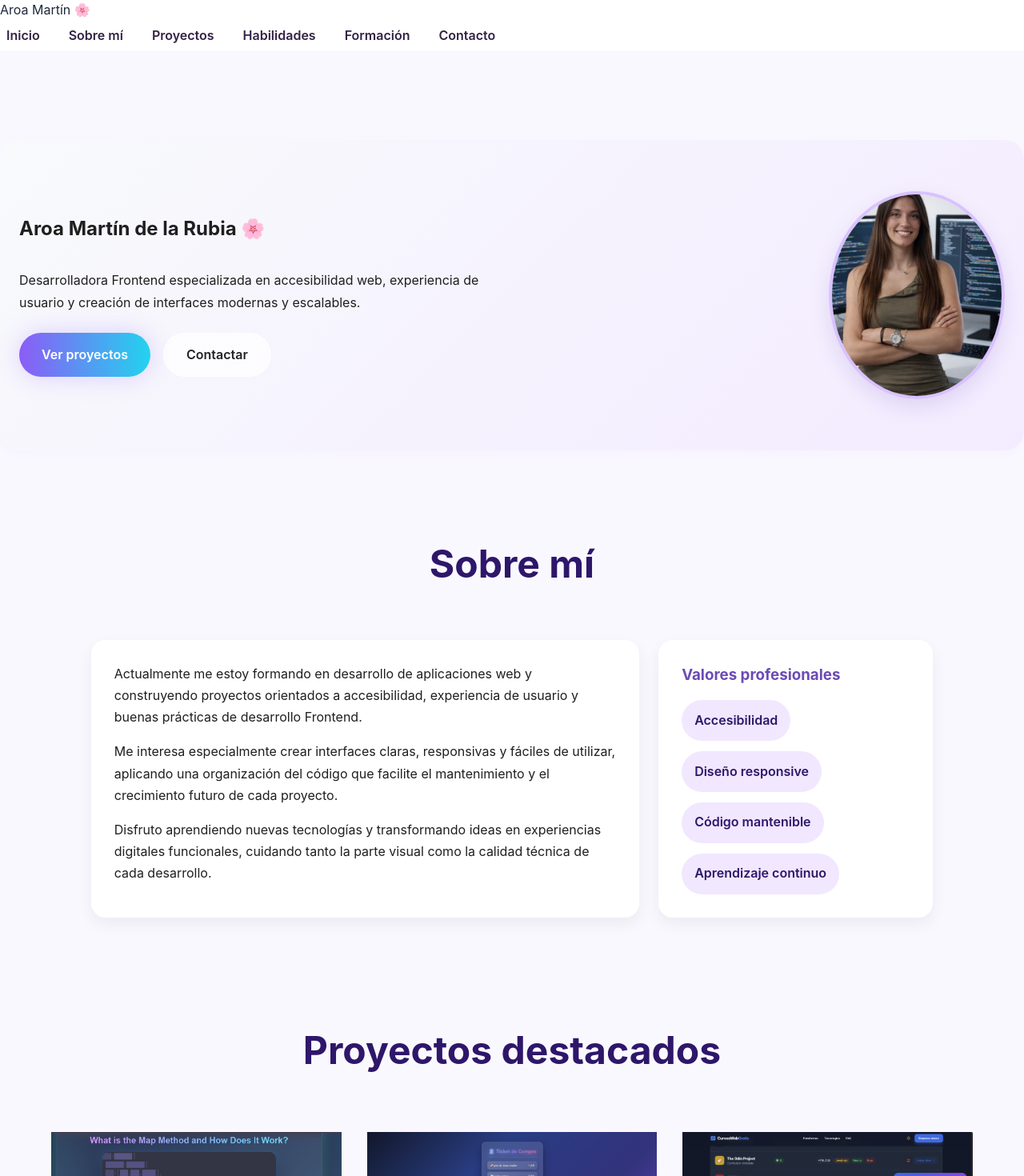
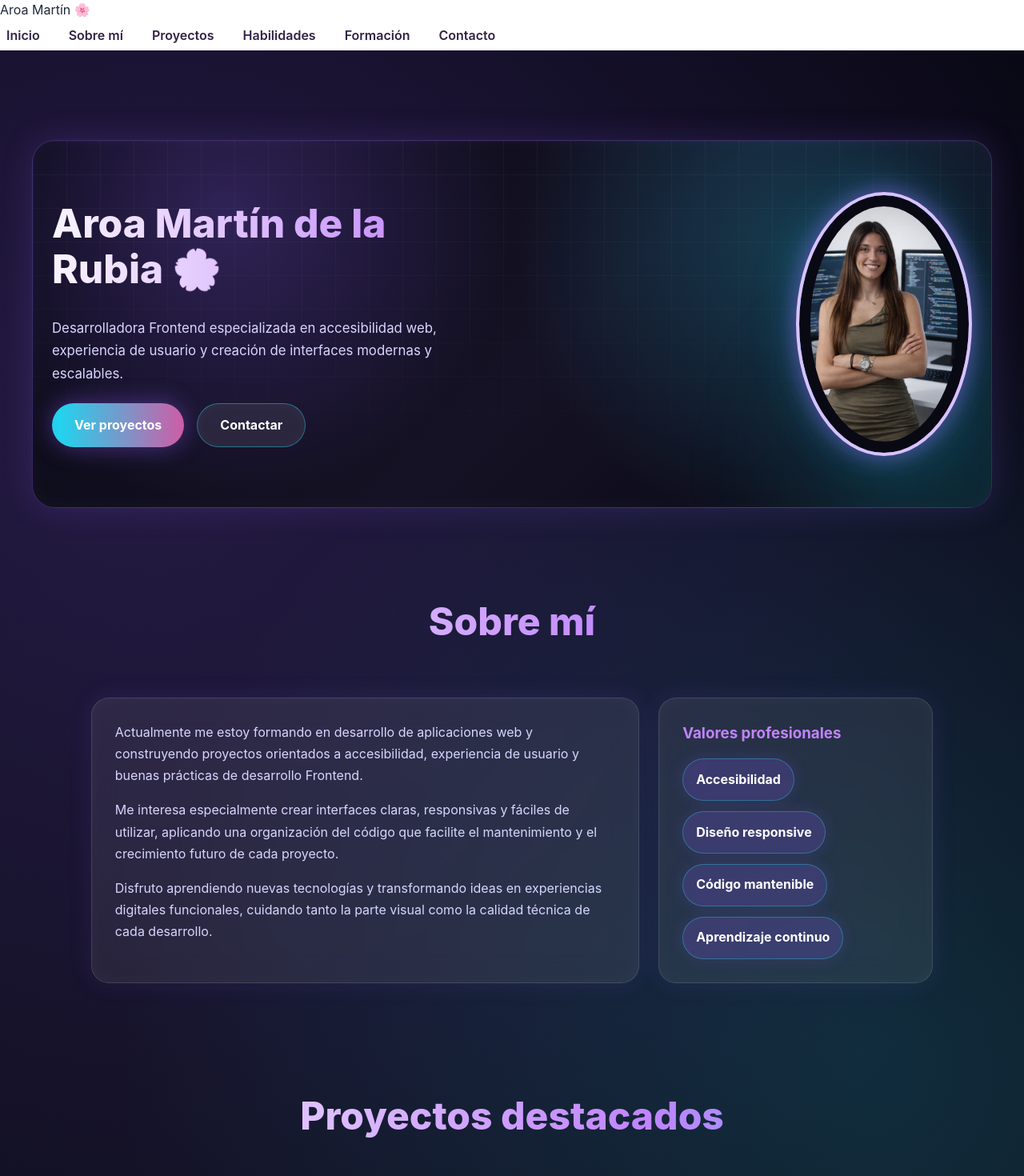
Before and after one commit to Aroa-coder/mi-proyecto-final, a React (Vite) app: page / in a window 1280 px wide. Shown: the top 1470 px of the page at 80% size. Built offline with nearby package versions, Linux system fonts and the light colour scheme.

Commit message:
consigo efecto que quiero

```diff
--- a/src/components/Hero/Hero.module.css
+++ b/src/components/Hero/Hero.module.css
@@ -1,155 +1,209 @@
 /* =========================
-   HERO
+   HERO FUTURISTA
 ========================= */
+
 .hero {
+  position: relative;
+  overflow: hidden;
+
   display: flex;
-  flex-direction: column-reverse; /* Mobile-first: la foto arriba visualmente si es responsive, o abajo según prefieras. Vamos a dejarlo en column-reverse para que la imagen no aplaste el texto en móviles */
+  flex-direction: column-reverse;
   align-items: center;
   justify-content: center;
   gap: 2rem;
+
+  width: min(100%, 1200px);
+  margin: 0 auto 2.5rem;
+
   text-align: center;
   padding: 3rem 1.5rem;
 
-  /* NUEVO: Fondo con degradado sutil que rompe el blanco y resalta muchísimo */
-  background: linear-gradient(135deg, #f8fafc 0%, #f3ebff 100%);
-  border-radius: 24px;
-  margin-bottom: 2.5rem;
-  box-shadow: 0 4px 15px rgba(108, 74, 182, 0.03);
+  background:
+    radial-gradient(circle at 20% 20%, rgba(139, 92, 246, 0.28), transparent 35%),
+    radial-gradient(circle at 80% 30%, rgba(34, 211, 238, 0.22), transparent 35%),
+    linear-gradient(135deg, #090914 0%, #151225 55%, #080812 100%);
+
+  border: 1px solid rgba(139, 92, 246, 0.35);
+  border-radius: 28px;
+
+  box-shadow:
+    0 0 40px rgba(139, 92, 246, 0.18),
+    inset 0 0 30px rgba(255, 255, 255, 0.03);
 }
 
-/* Imagen (Contenedor y proporciones móviles) */
-.hero img {
-  width: 260px;
-  height: 260px;
-  max-width: 100%;
-  border-radius: 50%;
-  object-fit: cover;
-  border: 5px solid white; /* Borde blanco intermedio para un acabado más limpio */
-  box-shadow: 0 10px 25px rgba(108, 74, 182, 0.15); /* Sombra que le da profundidad */
+.hero::before {
+  content: "";
+  position: absolute;
+  inset: 0;
+
+  background-image:
+    linear-gradient(rgba(255, 255, 255, 0.04) 1px, transparent 1px),
+    linear-gradient(90deg, rgba(255, 255, 255, 0.04) 1px, transparent 1px);
+
+  background-size: 42px 42px;
+  mask-image: linear-gradient(to bottom, black, transparent);
+  pointer-events: none;
 }
 
-/* Contenido */
+.hero::after {
+  content: "";
+  position: absolute;
+  width: 320px;
+  height: 320px;
+  right: -100px;
+  bottom: -120px;
+
+  background: rgba(34, 211, 238, 0.18);
+  filter: blur(80px);
+  border-radius: 50%;
+  pointer-events: none;
+}
+
+/* =========================
+   CONTENIDO
+========================= */
+
 .hero-content {
+  position: relative;
+  z-index: 1;
+
   display: flex;
   flex-direction: column;
-  gap: 1.5rem;
-  max-width: 60ch;
+  gap: 1.4rem;
+  max-width: 560px;
 }
 
-/* Botones */
+.hero-content h1 {
+  margin: 0;
 
-.hero-actions{
+  font-size: clamp(2rem, 4vw, 3.1rem);
+  line-height: 1.15;
+  font-weight: 800;
 
-display:flex;
+  background: linear-gradient(
+    90deg,
+    #ffffff,
+    #c084fc,
+    #22d3ee,
+    #ffffff
+  );
 
-gap:1rem;
+  background-size: 300%;
+  background-clip: text;
+  -webkit-background-clip: text;
+  color: transparent;
 
-flex-wrap:wrap;
+  animation: neonTextMove 6s ease-in-out infinite;
+}
 
-justify-content:center;
+.hero-content p {
+  margin: 0;
 
+  font-size: 1.05rem;
+  line-height: 1.7;
+  color: #d8d6ff;
+}
+
+/* =========================
+   IMAGEN DE PERFIL
+========================= */
+
+.hero img {
+  position: relative;
+  z-index: 1;
+
+  width: 300px;
+  height: 300px;
+  max-width: 100%;
+
+  box-sizing: border-box;
+  border-radius: 50%;
+
+  object-fit: cover;
+  object-position: center top;
+
+  padding: 14px;
+
+  background:
+    linear-gradient(#090914, #090914) padding-box,
+    linear-gradient(135deg, #8b5cf6, #22d3ee, #ec4899) border-box;
+
+  border: 5px solid transparent;
+
+  box-shadow:
+    0 0 25px rgba(139, 92, 246, 0.55),
+    0 0 55px rgba(34, 211, 238, 0.28),
+    0 0 95px rgba(236, 72, 153, 0.14);
+
+  animation: profileGlow 4s ease-in-out infinite alternate;
+}
+
+/* =========================
+   BOTONES
+========================= */
+
+.hero-actions {
+  display: flex;
+  gap: 1rem;
+  flex-wrap: wrap;
+  justify-content: center;
 }
 
 .primary-button,
-.secondary-button{
+.secondary-button {
+  position: relative;
+  overflow: hidden;
 
-display:inline-flex;
+  display: inline-flex;
+  align-items: center;
+  justify-content: center;
 
-align-items:center;
+  padding: 14px 28px;
+  border-radius: 999px;
 
-justify-content:center;
+  text-decoration: none;
+  font-weight: 700;
 
-padding:14px 28px;
-
-border-radius:999px;
-
-text-decoration:none;
-
-font-weight:600;
-
-transition:.35s;
-
+  transition:
+    transform 0.35s ease,
+    box-shadow 0.35s ease,
+    background 0.35s ease;
 }
 
-.primary-button{
-
-background:
-linear-gradient(
-90deg,
-#8B5CF6,
-#22D3EE
-);
-
-color:white;
-
-box-shadow:
-0 0 30px
-rgba(139,92,246,.25);
-
+.primary-button {
+  color: white;
+  background: linear-gradient(90deg, #8b5cf6, #22d3ee, #ec4899);
+  background-size: 220%;
+  box-shadow: 0 0 30px rgba(139, 92, 246, 0.45);
+  animation: buttonGradientMove 5s ease infinite;
 }
 
-.primary-button:hover{
-
-transform:translateY(-4px);
-
-box-shadow:
-0 0 45px
-rgba(139,92,246,.5);
-
+.primary-button:hover {
+  transform: translateY(-4px);
+  box-shadow:
+    0 0 25px rgba(139, 92, 246, 0.7),
+    0 0 45px rgba(34, 211, 238, 0.45);
 }
 
-.secondary-button{
-
-display:inline-flex;
-
-align-items:center;
-
-justify-content:center;
-
-padding:14px 28px;
-
-border-radius:999px;
-
-text-decoration:none;
-
-font-weight:600;
-
-color:#222;
-
-background:
-rgba(255,255,255,.7);
-
-border:
-1px solid
-rgba(255,255,255,.7);
-
-backdrop-filter:
-blur(20px);
-
+.secondary-button {
+  color: #ffffff;
+  background: rgba(255, 255, 255, 0.08);
+  border: 1px solid rgba(34, 211, 238, 0.45);
+  backdrop-filter: blur(18px);
+  box-shadow: inset 0 0 20px rgba(255, 255, 255, 0.03);
 }
 
-.secondary-button:hover{
-
-transform:
-translateY(-4px);
-
-background:
-rgba(255,255,255,.95);
-
+.secondary-button:hover {
+  transform: translateY(-4px);
+  background: rgba(34, 211, 238, 0.14);
+  box-shadow: 0 0 25px rgba(34, 211, 238, 0.3);
 }
 
 .primary-button:focus,
-.secondary-button:focus{
-
-outline:
-3px solid
-#5b8cff;
-
-outline-offset:
-4px;
-
+.secondary-button:focus {
+  outline: 3px solid #22d3ee;
+  outline-offset: 4px;
 }
-
 
 /* =========================
    DESKTOP
@@ -158,23 +212,109 @@ outline-offset:
 @media (min-width: 768px) {
   .hero {
     flex-direction: row;
-    justify-content: space-between;
     text-align: left;
+    justify-content: center;
     align-items: center;
+
+    gap: clamp(2.5rem, 5vw, 4.5rem);
+    padding: 4rem 3rem;
   }
 
   .hero-content {
     align-items: flex-start;
+    flex: 0 1 540px;
+  }
+
+  .hero-actions {
+    justify-content: flex-start;
+  }
+
+  .hero img {
+    width: 330px;
+    height: 330px;
   }
 }
 
 /* =========================
-   MOBILE EXTRA
+   MOBILE
 ========================= */
 
 @media (max-width: 768px) {
+  .hero {
+    padding: 3rem 1.2rem;
+    gap: 2rem;
+  }
+
   .hero img {
-    width: 240px;
-    height: 240px;
+    width: 260px;
+    height: 260px;
+    padding: 12px;
   }
 }
+
+@media (max-width: 420px) {
+  .hero {
+    padding: 2.5rem 1rem;
+  }
+
+  .hero img {
+    width: 230px;
+    height: 230px;
+  }
+
+  .primary-button,
+  .secondary-button {
+    width: 100%;
+  }
+
+  .hero-actions {
+    width: 100%;
+  }
+}
+
+/* =========================
+   ANIMACIONES
+========================= */
+
+@keyframes neonTextMove {
+  0% {
+    background-position: 0%;
+  }
+
+  50% {
+    background-position: 100%;
+  }
+
+  100% {
+    background-position: 0%;
+  }
+}
+
+@keyframes buttonGradientMove {
+  0% {
+    background-position: 0%;
+  }
+
+  50% {
+    background-position: 100%;
+  }
+
+  100% {
+    background-position: 0%;
+  }
+}
+
+@keyframes profileGlow {
+  from {
+    box-shadow:
+      0 0 25px rgba(139, 92, 246, 0.45),
+      0 0 50px rgba(34, 211, 238, 0.22);
+  }
+
+  to {
+    box-shadow:
+      0 0 35px rgba(139, 92, 246, 0.75),
+      0 0 75px rgba(34, 211, 238, 0.42),
+      0 0 100px rgba(236, 72, 153, 0.2);
+  }
+}
--- a/src/components/MainContent/MainContent.module.css
+++ b/src/components/MainContent/MainContent.module.css
@@ -1,11 +1,18 @@
 /* ==========================
-   CONTENEDOR PRINCIPAL
+   MAIN FUTURISTA
 ========================== */
 
 .main {
   width: 100%;
-  background: #faf8ff;
-  color: #1f1f1f;
+  min-height: 100vh;
+
+  color: #f8f7ff;
+
+  background:
+    radial-gradient(circle at 15% 10%, rgba(139, 92, 246, 0.22), transparent 32%),
+    radial-gradient(circle at 85% 30%, rgba(34, 211, 238, 0.16), transparent 30%),
+    radial-gradient(circle at 50% 90%, rgba(236, 72, 153, 0.12), transparent 35%),
+    linear-gradient(180deg, #070711 0%, #10101f 45%, #080812 100%);
 }
 
 .main section {
@@ -13,18 +20,84 @@
 }
 
 .main h2 {
-  font-size: clamp(2rem, 4vw, 3rem);
   margin-bottom: 2rem;
   text-align: center;
-  color: #2e166a;
+
+  font-size: clamp(2rem, 4vw, 3rem);
+  font-weight: 800;
+
+  background: linear-gradient(
+    90deg,
+    #ffffff,
+    #c084fc,
+    #22d3ee,
+    #ec4899,
+    #ffffff
+  );
+
+  background-size: 300%;
+  background-clip: text;
+  -webkit-background-clip: text;
+  color: transparent;
+
+  animation: titleGradientMove 7s ease-in-out infinite;
 }
 
 .main h3 {
-  color: #6c4ab6;
+  color: #c084fc;
 }
 
 .main p {
   line-height: 1.7;
+  color: #d8d6ff;
+}
+
+/* ==========================
+   TARJETAS BASE
+========================== */
+
+.sobreMi article,
+.sobreMi aside,
+.habilidades article,
+.experiencia article {
+  position: relative;
+  overflow: hidden;
+
+  background: rgba(255, 255, 255, 0.075);
+  border: 1px solid rgba(255, 255, 255, 0.12);
+  border-radius: 22px;
+
+  box-shadow:
+    0 0 30px rgba(139, 92, 246, 0.12),
+    inset 0 0 25px rgba(255, 255, 255, 0.03);
+
+  backdrop-filter: blur(18px);
+}
+
+.sobreMi article::before,
+.sobreMi aside::before,
+.habilidades article::before,
+.experiencia article::before {
+  content: "";
+  position: absolute;
+  inset: 0;
+
+  background: linear-gradient(
+    120deg,
+    transparent,
+    rgba(34, 211, 238, 0.13),
+    transparent
+  );
+
+  transform: translateX(-100%);
+  transition: transform 0.7s ease;
+}
+
+.sobreMi article:hover::before,
+.sobreMi aside:hover::before,
+.habilidades article:hover::before,
+.experiencia article:hover::before {
+  transform: translateX(100%);
 }
 
 /* ==========================
@@ -34,6 +107,7 @@
 .sobreMi {
   max-width: 1100px;
   margin: 0 auto;
+
   display: flex;
   flex-direction: column;
   gap: 1.5rem;
@@ -41,10 +115,7 @@
 
 .sobreMi article,
 .sobreMi aside {
-  background: white;
   padding: 1.8rem;
-  border-radius: 18px;
-  box-shadow: 0 8px 20px rgba(0, 0, 0, 0.06);
 }
 
 .sobreMi article {
@@ -65,17 +136,23 @@
   display: flex;
   flex-wrap: wrap;
   gap: 0.8rem;
+
   list-style: none;
   padding: 0;
   margin: 0;
 }
 
 .sobreMi aside li {
-  background: #f1e7ff;
-  color: #2e166a;
   padding: 0.8rem 1rem;
   border-radius: 999px;
-  font-weight: 600;
+
+  color: #ffffff;
+  font-weight: 700;
+
+  background: rgba(139, 92, 246, 0.22);
+  border: 1px solid rgba(34, 211, 238, 0.35);
+
+  box-shadow: 0 0 20px rgba(139, 92, 246, 0.16);
 }
 
 /* ==========================
@@ -85,12 +162,21 @@
 .proyectos {
   max-width: 1200px;
   margin: 0 auto;
+
   display: grid;
   gap: 2rem;
 }
 
 .proyectos h2 {
   grid-column: 1 / -1;
+}
+
+/* Esto ayuda a que las tarjetas ProjectCard se integren mejor */
+.proyectos article,
+.proyectos div {
+  transition:
+    transform 0.3s ease,
+    box-shadow 0.3s ease;
 }
 
 /* ==========================
@@ -100,6 +186,7 @@
 .habilidades {
   max-width: 1100px;
   margin: 0 auto;
+
   display: grid;
   gap: 1.5rem;
   align-items: stretch;
@@ -110,20 +197,24 @@
 }
 
 .habilidades article {
-  background: white;
   padding: 2rem;
-  border-radius: 18px;
-  box-shadow: 0 8px 20px rgba(0, 0, 0, 0.08);
-  transition: transform 0.25s ease, box-shadow 0.25s ease;
 
   display: flex;
   flex-direction: column;
   height: 100%;
+
+  transition:
+    transform 0.3s ease,
+    box-shadow 0.3s ease,
+    border-color 0.3s ease;
 }
 
 .habilidades article:hover {
-  transform: translateY(-4px);
-  box-shadow: 0 12px 28px rgba(0, 0, 0, 0.11);
+  transform: translateY(-6px);
+  border-color: rgba(34, 211, 238, 0.45);
+  box-shadow:
+    0 0 25px rgba(34, 211, 238, 0.18),
+    0 0 45px rgba(139, 92, 246, 0.16);
 }
 
 .habilidades h3 {
@@ -134,19 +225,31 @@
   display: flex;
   flex-wrap: wrap;
   gap: 0.75rem;
+
   list-style: none;
   padding: 0;
   margin: 0;
+
   flex-grow: 1;
 }
 
 .habilidades li {
-  background: #f1e7ff;
-  color: #2e166a;
+  align-self: flex-start;
+
   padding: 0.75rem 1rem;
   border-radius: 999px;
-  font-weight: 600;
-  align-self: flex-start;
+
+  color: #ffffff;
+  font-weight: 700;
+
+  background: linear-gradient(
+    135deg,
+    rgba(139, 92, 246, 0.36),
+    rgba(34, 211, 238, 0.2)
+  );
+
+  border: 1px solid rgba(255, 255, 255, 0.12);
+  box-shadow: 0 0 18px rgba(34, 211, 238, 0.14);
 }
 
 /* ==========================
@@ -156,17 +259,27 @@
 .experiencia {
   max-width: 1000px;
   margin: 0 auto;
+
   display: flex;
   flex-direction: column;
   gap: 2rem;
 }
 
 .experiencia article {
-  background: white;
   padding: 1.8rem;
-  border-left: 4px solid #d9c2ff;
-  border-radius: 0 16px 16px 0;
-  box-shadow: 0 8px 20px rgba(0, 0, 0, 0.05);
+  border-left: 4px solid #22d3ee;
+  border-radius: 0 20px 20px 0;
+
+  transition:
+    transform 0.3s ease,
+    box-shadow 0.3s ease;
+}
+
+.experiencia article:hover {
+  transform: translateX(6px);
+  box-shadow:
+    0 0 25px rgba(34, 211, 238, 0.18),
+    0 0 45px rgba(139, 92, 246, 0.12);
 }
 
 .experiencia article h3 {
@@ -195,8 +308,21 @@
 .contacto form {
   display: grid;
   gap: 1.25rem;
+
   max-width: 700px;
   margin: 2rem auto 0;
+
+  padding: 2rem;
+  border-radius: 24px;
+
+  background: rgba(255, 255, 255, 0.075);
+  border: 1px solid rgba(255, 255, 255, 0.12);
+
+  box-shadow:
+    0 0 35px rgba(139, 92, 246, 0.14),
+    inset 0 0 24px rgba(255, 255, 255, 0.03);
+
+  backdrop-filter: blur(18px);
 }
 
 .contacto form div {
@@ -207,27 +333,48 @@
 
 .contacto label {
   margin-bottom: 0.5rem;
-  font-weight: 600;
-  color: #2e166a;
+
+  font-weight: 700;
+  color: #ffffff;
 }
 
 .contacto input,
 .contacto textarea {
   width: 100%;
+
   padding: 1rem;
   font-size: 1rem;
-  border-radius: 14px;
-  border: 2px solid #d9d9d9;
-  background: white;
-  color: #1f1f1f;
   font-family: inherit;
+
+  border-radius: 16px;
+
+  color: #ffffff;
+  background: rgba(7, 7, 17, 0.75);
+
+  border: 1px solid rgba(34, 211, 238, 0.25);
+  box-shadow: inset 0 0 18px rgba(255, 255, 255, 0.03);
+
+  transition:
+    border-color 0.3s ease,
+    box-shadow 0.3s ease,
+    background 0.3s ease;
+}
+
+.contacto input::placeholder,
+.contacto textarea::placeholder {
+  color: rgba(255, 255, 255, 0.5);
 }
 
 .contacto input:focus,
 .contacto textarea:focus {
   outline: none;
-  border-color: #8b5cf6;
-  box-shadow: 0 0 0 4px rgba(139, 92, 246, 0.2);
+
+  background: rgba(7, 7, 17, 0.95);
+  border-color: #22d3ee;
+
+  box-shadow:
+    0 0 0 4px rgba(34, 211, 238, 0.14),
+    0 0 25px rgba(34, 211, 238, 0.2);
 }
 
 .contacto textarea {
@@ -237,23 +384,37 @@
 
 .contacto button {
   margin: auto;
+
   padding: 1rem 2rem;
   border: none;
   border-radius: 999px;
-  background: linear-gradient(90deg, #8b5cf6, #22d3ee);
-  color: white;
-  font-weight: 700;
+
+  color: #ffffff;
+  font-weight: 800;
   cursor: pointer;
-  transition: transform 0.25s ease, box-shadow 0.25s ease;
+
+  background: linear-gradient(90deg, #8b5cf6, #22d3ee, #ec4899);
+  background-size: 220%;
+
+  box-shadow: 0 0 30px rgba(139, 92, 246, 0.42);
+
+  animation: buttonGradientMove 5s ease infinite;
+
+  transition:
+    transform 0.3s ease,
+    box-shadow 0.3s ease;
 }
 
 .contacto button:hover {
-  transform: translateY(-3px);
-  box-shadow: 0 10px 24px rgba(139, 92, 246, 0.35);
+  transform: translateY(-4px);
+
+  box-shadow:
+    0 0 25px rgba(139, 92, 246, 0.7),
+    0 0 45px rgba(34, 211, 238, 0.45);
 }
 
 .contacto button:focus-visible {
-  outline: 3px solid #2e166a;
+  outline: 3px solid #22d3ee;
   outline-offset: 4px;
 }
 
@@ -296,7 +457,43 @@
     padding: 1.4rem;
   }
 
+  .contacto form {
+    padding: 1.4rem;
+  }
+
   .contacto button {
     width: 100%;
   }
 }
+
+/* ==========================
+   ANIMACIONES
+========================== */
+
+@keyframes titleGradientMove {
+  0% {
+    background-position: 0%;
+  }
+
+  50% {
+    background-position: 100%;
+  }
+
+  100% {
+    background-position: 0%;
+  }
+}
+
+@keyframes buttonGradientMove {
+  0% {
+    background-position: 0%;
+  }
+
+  50% {
+    background-position: 100%;
+  }
+
+  100% {
+    background-position: 0%;
+  }
+}
```
